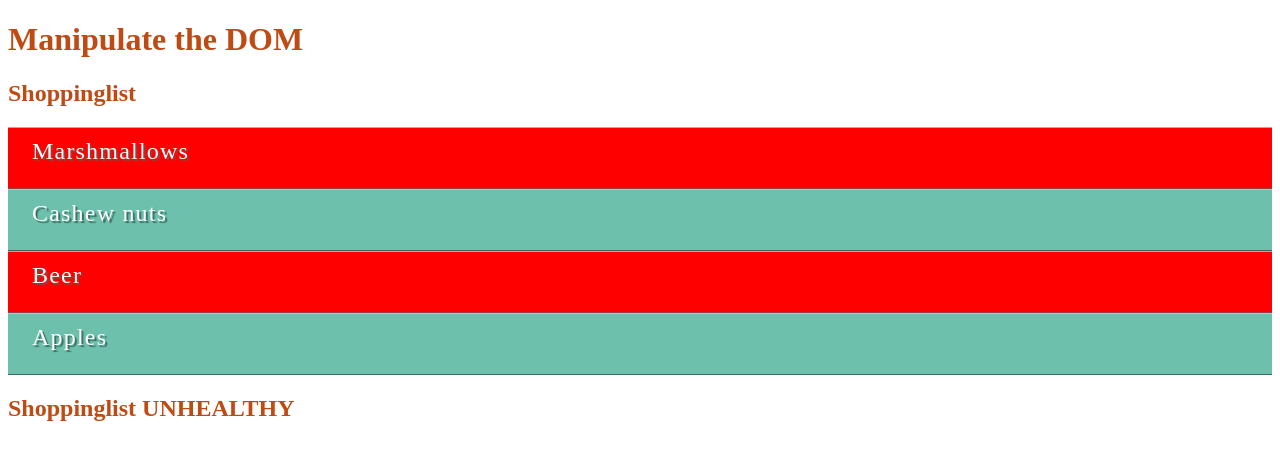
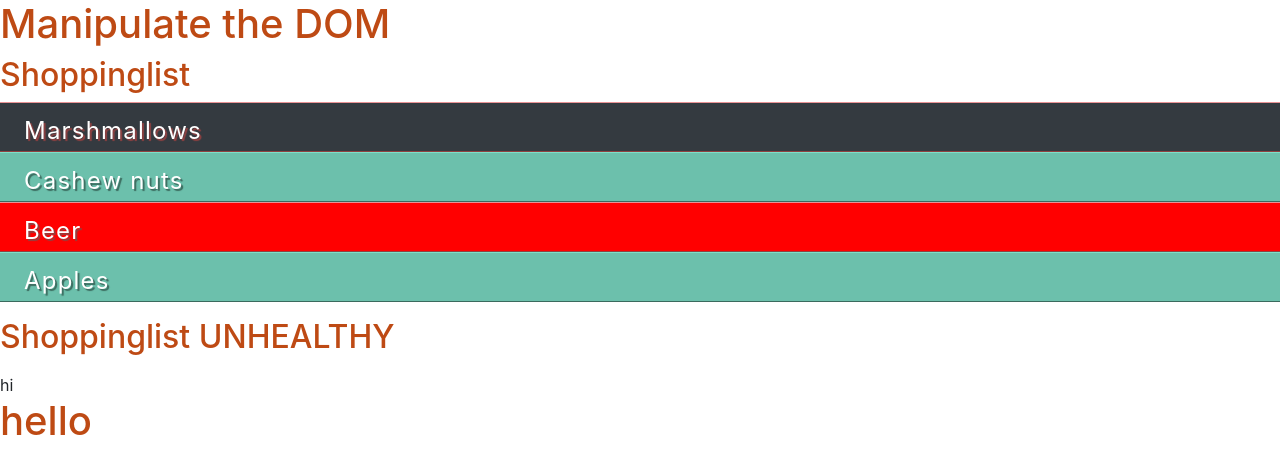
Before and after one commit to zealand-3O-2021E/manipulate-the-dom-with-javascript-dojo85, a plain HTML site: page index.htm in a window 1280 px wide. Drawn offline with nearby package versions, Linux system fonts and the light colour scheme.

Commit message:
firstExercise

```diff
--- a/index.htm
+++ b/index.htm
@@ -4,6 +4,8 @@
   <meta http-equiv="Content-Type" content="text/html; charset=utf-8">
   <title>Coding Template- Shoppinglist</title>
   <link rel="stylesheet" type="text/css" href="css/MyCss.css">
+  <link rel="stylesheet" href="https://stackpath.bootstrapcdn.com/bootstrap/4.4.1/css/bootstrap.min.css" integrity="sha384-Vkoo8x4CGsO3+Hhxv8T/Q5PaXtkKtu6ug5TOeNV6gBiFeWPGFN9MuhOf23Q9Ifjh" crossorigin="anonymous">
+
 </head>
 
 <body>
@@ -11,7 +13,7 @@
   <h2>Shoppinglist</h2>
   <div>
     <ul id="list">
-      <li id="0" class="unhealthy">Marshmallows</li>
+      <li id="0" class="unhealthy bg-dark">Marshmallows</li>
       <li id="1" class="healthy">Cashew nuts</li>
       <li id="2" class="unhealthy">Beer</li>
       <li id="3" class="healthy">Apples</li>
@@ -24,6 +26,10 @@
     </ul>
   </div>
 
+  <p id="para1"></p>
+  <button id="firstButton" type="button" class="btn"></button>
+
+
   <script src="js/index.js"></script>
 </body>
 </html>
--- a/js/index.js
+++ b/js/index.js
@@ -1,2 +1,81 @@
-//Write your Javascript code here
-console.log("Shoppinglist")
+// //Write your Javascript code here
+// // console.log("Shoppinglist")
+
+// // let one = document.getElementById('0');
+// // console.log(one);
+
+// // let list1 = document.getElementsByTagName('li');
+// // console.log(list1);
+
+// // for (let i = 0; i < list1.length; i++){
+// //     console.log(list1[i]);
+// // }
+
+// let nodes = document.getElementsByClassName('unhealthy');
+
+// // for (let j = 0  ; j < nodes.length ; j++){
+// //     console.log(nodes[j]);
+// // }
+
+// // // the change og value actually alters the list
+// // // for the next execution of the loop
+// for (let k = 0 ; k < nodes.length;){
+//     nodes[k].setAttribute('class','healthy');
+// }
+
+// // let someItem = document.getElementById('1');
+
+// // let parentNode = someItem.parentNode;
+// // console.log(parentNode);
+// // let first = parentNode.firstElementChild;
+// // console.log(first);
+// // first.setAttribute('style', 'background-color: blue;')
+// // let last = parentNode.lastElementChild;
+// // last.setAttribute('style','background-color: black;')
+
+// // let newChild = document.createElement('li');
+// // console.log(newChild);
+// // newChild.innerHTML = 'Chocolate';
+// // document.getElementById('list').appendChild(newChild);
+
+
+// //Task 7
+// // let unhealthy = document.querySelectorAll('ul > .unhealthy');
+// // for (let i = 0; i < unhealthy.length; i++){
+// //     console.log(unhealthy[i]);
+// // }
+
+// // let listNode = document.getElementById('listUnhealthy');
+
+// // for (let i = 0; i < unhealthy.length; i++){
+// //     listNode.appendChild(unhealthy[i])
+// // }
+
+// //Task 8
+// let element = document.getElementById('0');
+// element.innerText='Bananas';
+// let beer = document.getElementById('2');
+// beer.innerText = 'Bier';
+
+// //Task 9
+// // let list = document.getElementById('list');
+// // list.removeChild(list.childNodes[0]);
+
+
+// // //Task 10
+// let para = document.createElement('p');
+// let heading = document.createElement('h1');
+// heading.innerText = 'this is a heading';
+// para.appendChild(heading);
+// document.getElementById('para1').innerHTML = para.innerHTML;
+
+
+
+// let button = document.getElementById('firstButton');
+// button.innerText = "Press here";
+// button.setAttribute('class', 'btn btn-warning');
+
+let hi = document.createTextNode('hi');
+let para = document.getElementById('para1');
+para.appendChild(hi);
+para.innerHTML += '<h1>hello</h1>';
```
